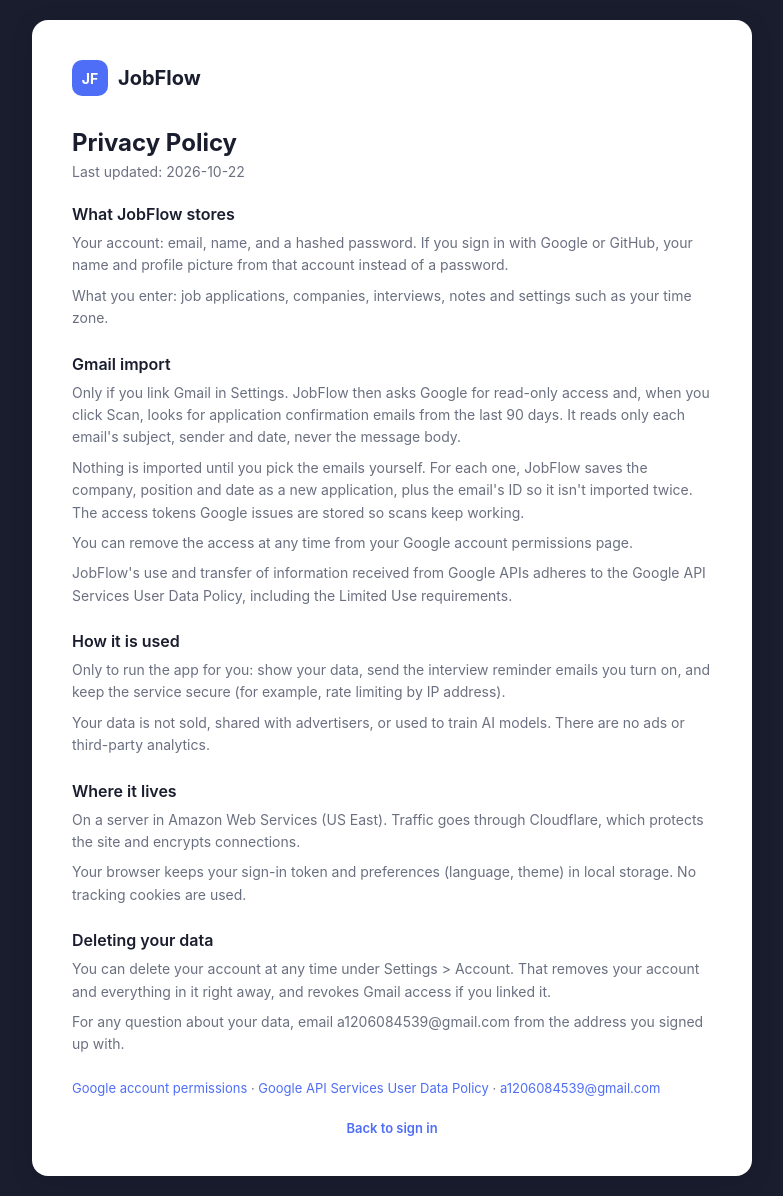
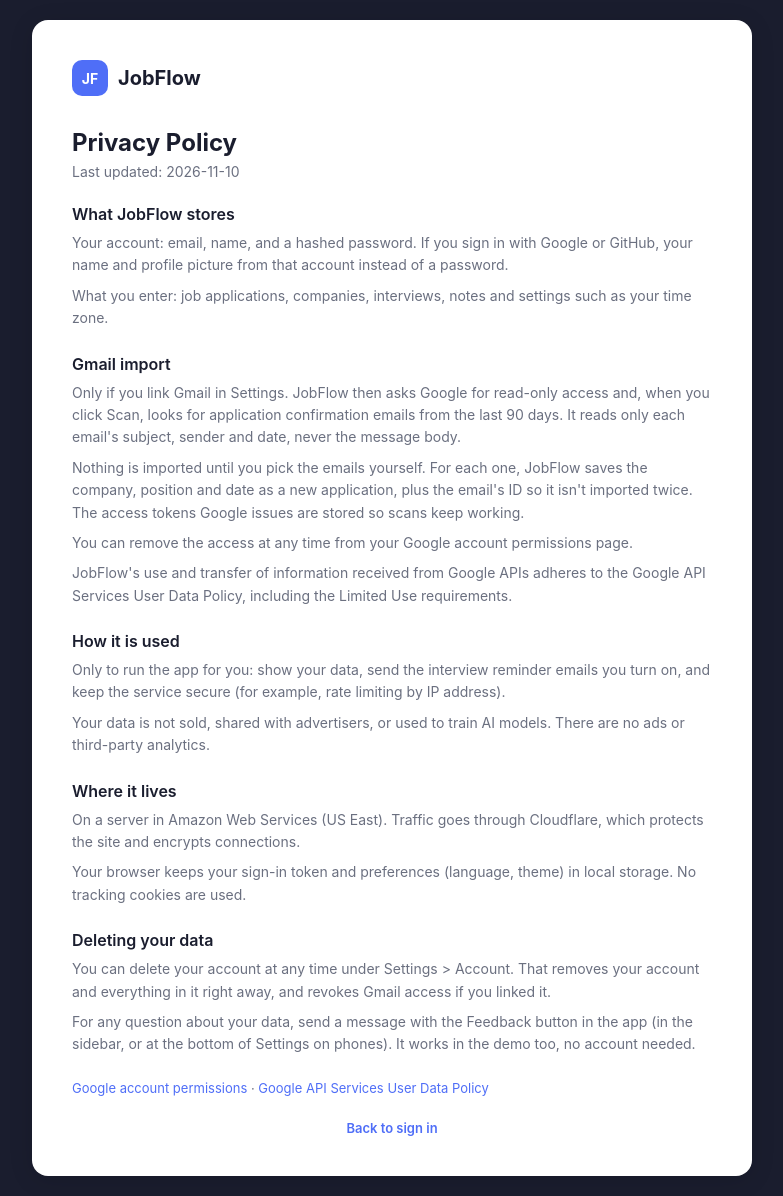
Before and after one commit to jianweicheng0822/JobFlow, a React (Vite) app in the folder job-flow-frontend/: page /privacy in a window 1280 px wide. Shown: the whole page, without its empty margins (248-1031 px from the left). Built offline with nearby package versions, Linux system fonts and the light colour scheme.

Commit message:
Privacy page: point to the Feedback form instead of a personal email
The contact line published a personal Gmail address. Ask people to use
the in-app Feedback button instead, which already reaches the project
inbox and works from the demo without an account.

```diff
--- a/job-flow-frontend/src/pages/PrivacyPage.tsx
+++ b/job-flow-frontend/src/pages/PrivacyPage.tsx
@@ -3,10 +3,9 @@ import { useLanguage, type Language } from '../context/LanguageContext'
 import './LoginPage.css'
 import './PrivacyPage.css'
 
-const CONTACT_EMAIL = 'a1206084539@gmail.com'
 const GOOGLE_PERMISSIONS_URL = 'https://myaccount.google.com/permissions'
 const GOOGLE_POLICY_URL = 'https://developers.google.com/terms/api-services-user-data-policy'
-const LAST_UPDATED = '2026-10-22'
+const LAST_UPDATED = '2026-11-10'
 
 interface Section {
   title: string
@@ -54,7 +53,7 @@ const content: Record<Language, { title: string; updated: string; back: string;
         title: 'Deleting your data',
         body: [
           'You can delete your account at any time under Settings > Account. That removes your account and everything in it right away, and revokes Gmail access if you linked it.',
-          `For any question about your data, email ${CONTACT_EMAIL} from the address you signed up with.`,
+          'For any question about your data, send a message with the Feedback button in the app (in the sidebar, or at the bottom of Settings on phones). It works in the demo too, no account needed.',
         ],
       },
     ],
@@ -98,7 +97,7 @@ const content: Record<Language, { title: string; updated: string; back: string;
         title: '删除数据',
         body: [
           '你可以随时在「设置 > 账号」中注销账号。账号及其中的所有数据会立即删除；如果关联过 Gmail，授权也会一并撤销。',
-          `对数据有任何疑问，请用注册时的邮箱发邮件到 ${CONTACT_EMAIL}。`,
+          '对数据有任何疑问，请在应用里点「反馈」发消息（在侧边栏，手机上在设置页底部）。不用注册，在 Demo 里也能发。',
         ],
       },
     ],
@@ -131,8 +130,6 @@ export default function PrivacyPage() {
           <a href={GOOGLE_PERMISSIONS_URL} target="_blank" rel="noreferrer">Google account permissions</a>
           {' · '}
           <a href={GOOGLE_POLICY_URL} target="_blank" rel="noreferrer">Google API Services User Data Policy</a>
-          {' · '}
-          <a href={`mailto:${CONTACT_EMAIL}`}>{CONTACT_EMAIL}</a>
         </p>
 
         <p className="auth-footer">
```
Also changed, not shown: 1 other file (tests, documents, lock files or other folders).
